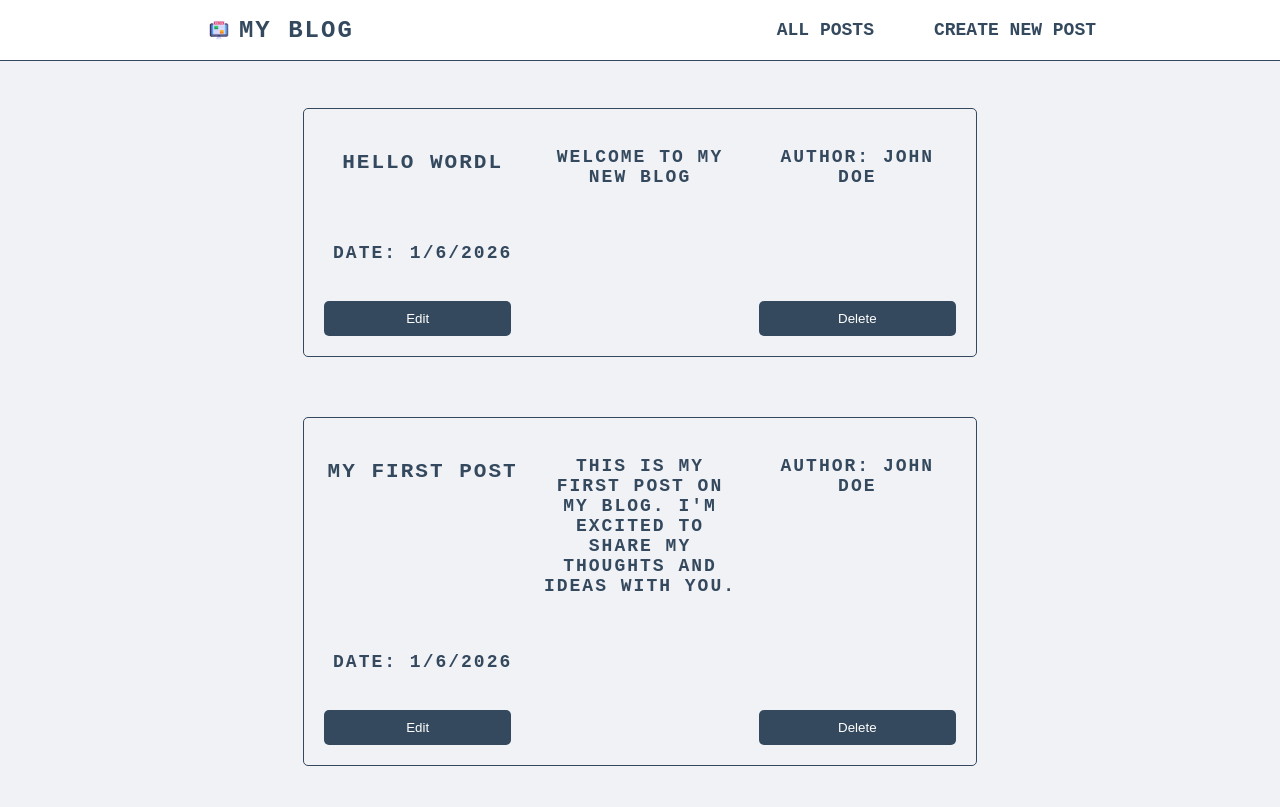
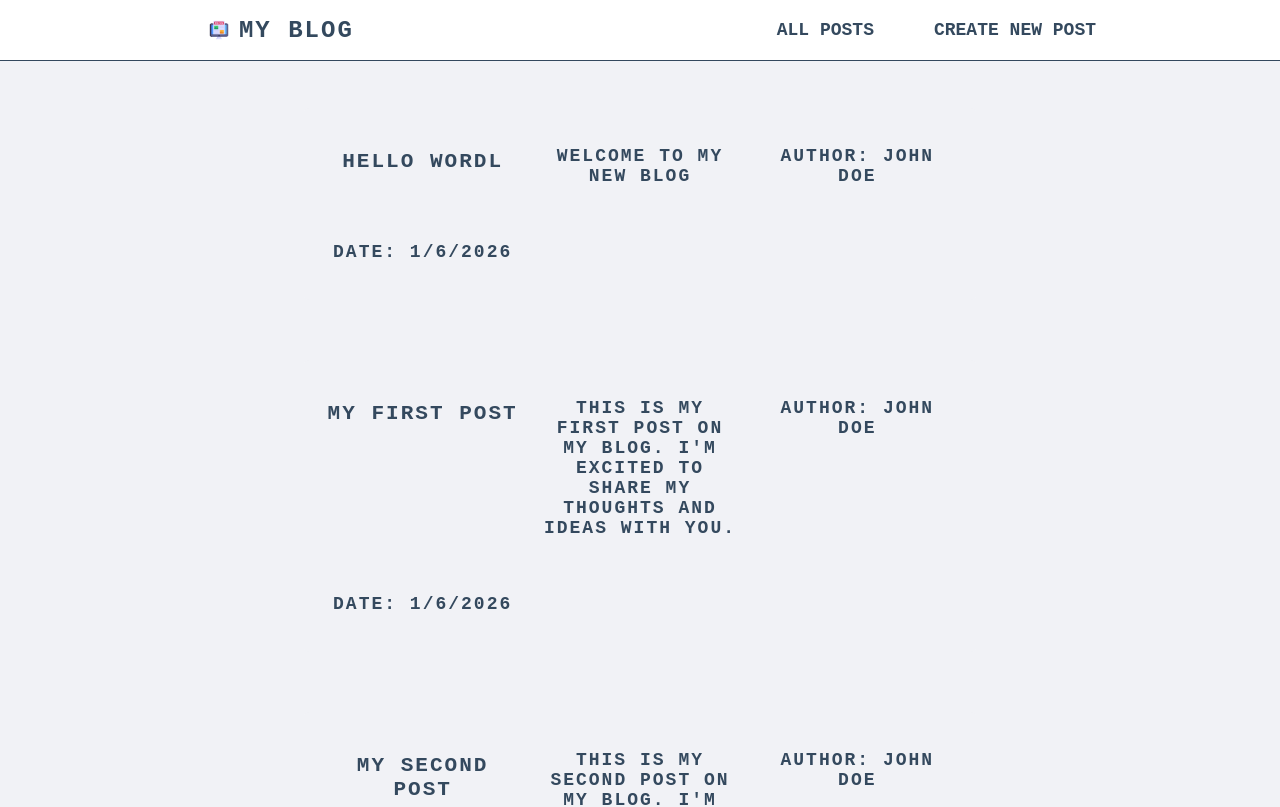
Before and after one commit to Slim-coder20/Blog-app, a React (Vite) app: page / in a window 1280 px wide. Shown: the top 807 px of the page. Built offline with nearby package versions, Linux system fonts and the light colour scheme; the HTML template or start-up script is replaced by a standard one.

Commit message:
refactor: réorganisation du code du EditPost.jsx 1- ajout du UseEffect pour reinitilaisation le formulaire avec donnée du post si le post exist

```diff
--- a/src/App.css
+++ b/src/App.css
@@ -92,7 +92,6 @@ body {
   padding: 20px;
   border-radius: 5px;
   margin-bottom: 10px;
-  border: 1px solid #34495e;
   width: 50%;
   margin: 20px auto;
   text-align: center;
@@ -101,6 +100,13 @@ body {
   color: #34495e;
   text-transform: uppercase;
   letter-spacing: 2px;
+  transition: all 0.3s ease;
+  &:hover {
+    transform: scale(1.05);
+    transition: all 0.3s ease;
+    box-shadow: rgba(100, 100, 111, 0.2) 0px 7px 29px 0px;
+    border: 1px solid #34495e;
+  }
 }
 
 .edit-btn {
--- a/src/components/Post.jsx
+++ b/src/components/Post.jsx
@@ -5,25 +5,17 @@ export const Post = (props) => {
   const { id, title, content, author, date } = props.post;
   const navigate = useNavigate();
 
-  function handleDelete() {
-    navigate(`/delete-post/${id}`);
-  }
-  function handleEdit() {
-    navigate(`/edit-post/${id}`);
-  }
-
   return (
-    <div className="post">
+    // Quand l'utilisateur clique sur le post il est rediréger vers la page d'édition de ce post //
+    <div
+      className="post"
+      onClick={() => navigate(`/edit-post/${id}`)}
+      style={{ cursor: "pointer" }}
+    >
       <h3>{title}</h3>
       <p>{content}</p>
       <p>Author: {author}</p>
       <p>Date: {date}</p>
-      <button className="edit-btn" onClick={handleEdit}>
-        Edit
-      </button>
-      <button className="delete-btn" onClick={handleDelete}>
-        Delete
-      </button>
     </div>
   );
 };
--- a/src/context/PostContext.jsx
+++ b/src/context/PostContext.jsx
@@ -48,16 +48,19 @@ function PostProvider(props) {
     });
   }
   // Update a Post //
-  function updatePost(id, updatedPost) {
-    setPosts((prev) => {
-      return prev.map((post) =>
-        post.id === parseInt(id) ? { ...updatedPost, id: parseInt(id) } : post
-      );
-    });
+  function findPostById(id) {
+    return posts.find((post) => post.id === id);
+  }
+  function updatePost(updatedPost) {
+    setPosts((prev) =>
+      prev.map((post) => (post.id === updatedPost.id ? updatedPost : post))
+    );
   }
 
   return (
-    <PostContext.Provider value={{ posts, setPosts, addPost, updatePost }}>
+    <PostContext.Provider
+      value={{ posts, setPosts, addPost, findPostById, updatePost }}
+    >
       {props.children}
     </PostContext.Provider>
   );
--- a/src/pages/EditPost.jsx
+++ b/src/pages/EditPost.jsx
@@ -1,25 +1,40 @@
 import React from "react";
-import "../App.css";
-import styles from "../styles/EditPostContainer.module.css";
+import { PostContext } from "../context/PostContext";
+import { useParams } from "react-router-dom";
+import { useNavigate } from "react-router-dom";
+import { useContext } from "react";
+import { useEffect } from "react";
 import { useForm } from "react-hook-form";
 import { yupResolver } from "@hookform/resolvers/yup";
+import styles from "../styles/EditPostContainer.module.css";
 import * as yup from "yup";
-import { useContext } from "react";
-import { PostContext } from "../context/PostContext";
-import { useNavigate } from "react-router-dom";
-import { useParams } from "react-router-dom";
+import "../App.css";
 const EditPost = () => {
+  // Initialisation des variables de navigation et du context //
   const navigate = useNavigate();
   const { id } = useParams();
-  const { posts, updatePost } = useContext(PostContext);
-  const post = posts.find((post) => post.id === parseInt(id));
+  const { findPostById, updatePost } = useContext(PostContext);
+  const post = findPostById(Number(id));
 
+  // Utilisation de useEffect pour réinitialiser le formulaire avec les données du post si il existe //
+  useEffect(() => {
+    if (post) {
+      reset({
+        title: post.title,
+        author: post.author,
+        content: post.content,
+        date: post.date,
+      });
+    }
+  }, [post]);
+
+  // Définition du schéma de validation AVANT son utilisation
   const schema = yup.object().shape({
     title: yup.string().required("Title is required"),
     author: yup.string().required("Author is required"),
     content: yup.string().required("Content is required"),
   });
-
+  // Initialisation du formulaire avec useForm et yupResolver pour la validation des données //
   const {
     register,
     handleSubmit,
@@ -27,22 +42,28 @@ const EditPost = () => {
     formState: { errors },
   } = useForm({
     resolver: yupResolver(schema),
-    defaultValues: post
-      ? {
-          title: post.title,
-          author: post.author,
-          content: post.content,
-        }
-      : {},
   });
 
+  // Fonction pour mettre à jour le post //
   function onSubmit(data) {
-    updatePost(parseInt(id), { ...data, id: parseInt(id), date: post.date });
-    reset();
+    updatePost({
+      ...data,
+      id: Number(id),
+      date: post.date, // Préserver la date originale
+    });
     navigate("/");
   }
+
   if (!post) {
-    return <div>Post not found</div>;
+    return (
+      <div style={{ textAlign: "center", marginTop: "20px" }}>
+        <h1>Post not found</h1>
+        <p>The post you are looking for does not exist.</p>
+        <button onClick={() => navigate("/")} className={styles.goToHomeButton}>
+          Go to Home
+        </button>
+      </div>
+    );
   }
   return (
     <div className={styles.createPostContainer}>
@@ -72,7 +93,7 @@ const EditPost = () => {
           <p className={styles.error}>{errors.content.message}</p>
         )}
         <button type="submit" className={styles.createPostFormButton}>
-          Create
+          Update Post
         </button>
       </form>
     </div>
--- a/src/styles/EditPostContainer.module.css
+++ b/src/styles/EditPostContainer.module.css
@@ -237,3 +237,26 @@
     padding: 2px;
   }
 }
+
+
+/* Post Not Found Button Styles */
+.goToHomeButton {
+  margin: 0 auto;
+  width: 100%;
+  max-width: 300px;
+  height: 50px;
+  border: 2px solid #34495e;
+  border-radius: 0;
+  padding: 12px 20px;
+  font-size: 18px;
+  font-weight: bold;
+  color: #fff;
+  background-color: #34495e;
+  cursor: pointer;
+  transition: all 0.2s ease;
+  font-family: "Courier New", Courier, monospace;
+  text-transform: uppercase;
+  letter-spacing: 2px;
+  box-shadow: 3px 3px 0 0 #2c3e50, 0 0 0 2px #34495e;
+  position: relative;
+}
```
